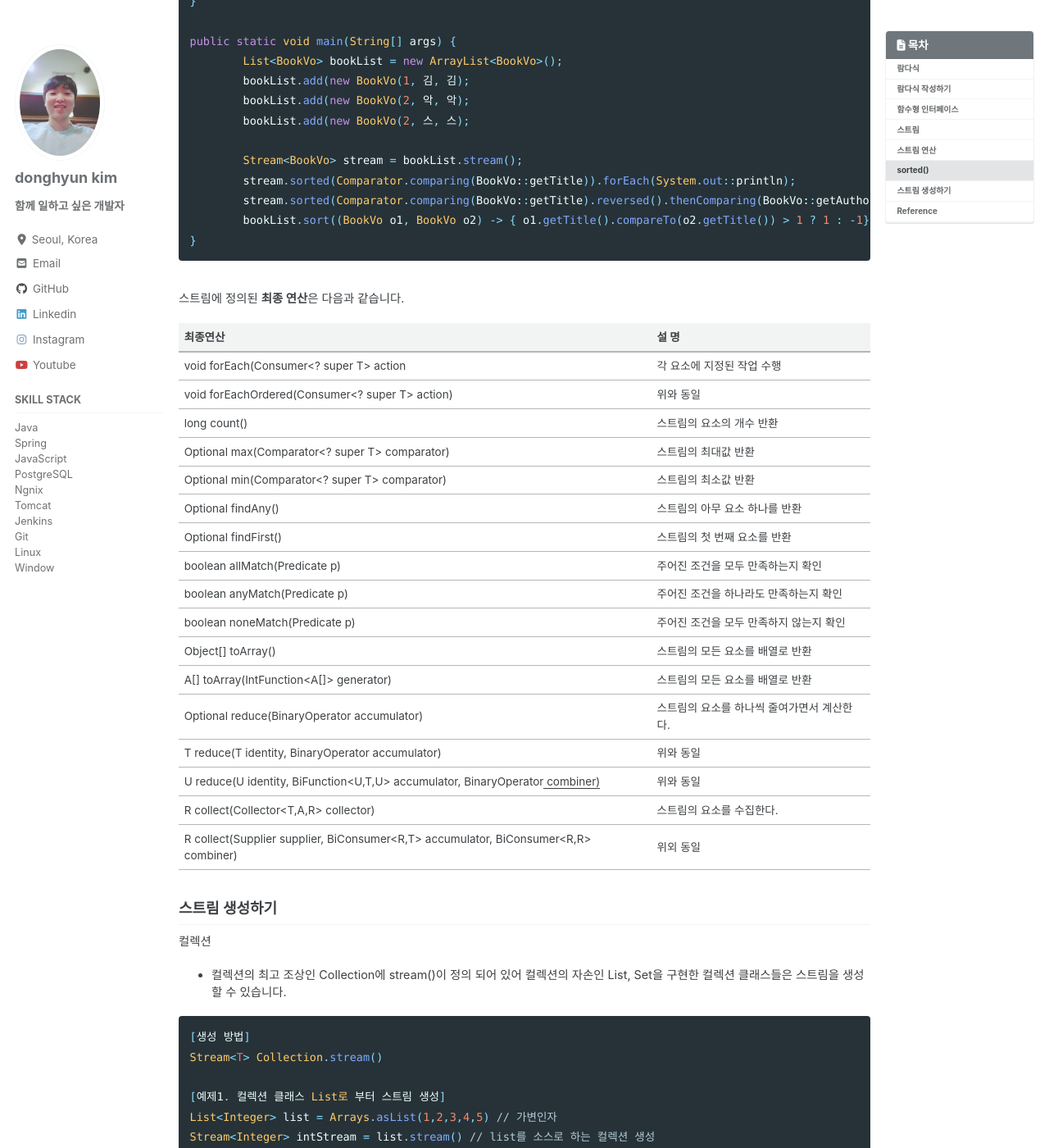
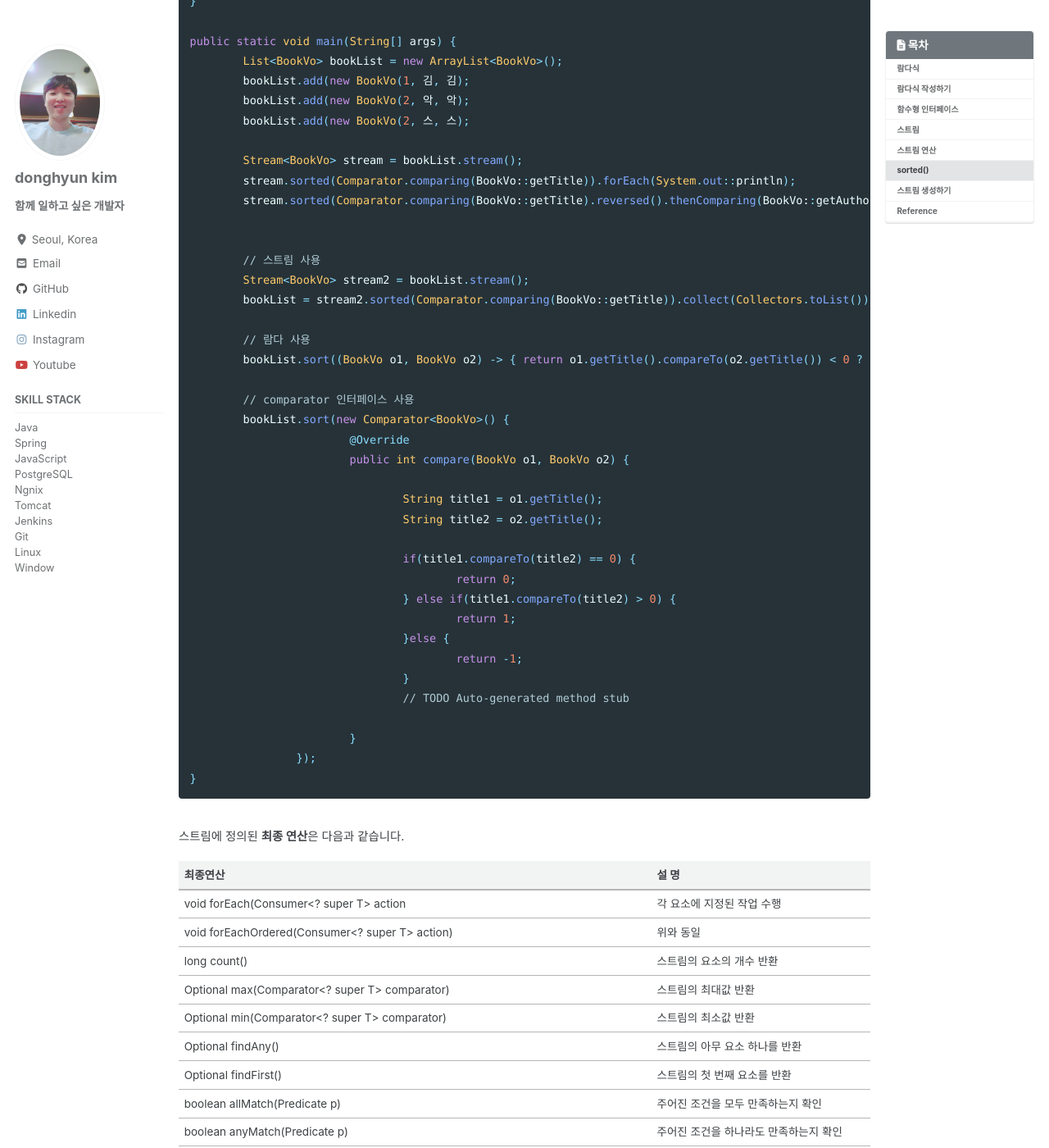
Before and after one commit to dhk5646/dhk5646.github.io, a Jekyll site: the page built from _posts/java/2021-04-22-java-21.md, in a window 1280 px wide and 1400 px high, scrolled down 3965 px. Shown: the whole window at 82% size. Built offline with Jekyll 4.4.1, drawn with Linux system fonts in a browser that asks for light colours; cached includes are drawn as plain includes; nearby versions of some CDN libraries; comment, search, counter and statistics services are not loaded.

Commit message:
정렬방법 정리

````diff
--- a/_posts/java/2021-04-22-java-21.md
+++ b/_posts/java/2021-04-22-java-21.md
@@ -170,7 +170,34 @@ public static void main(String[] args) {
 	Stream<BookVo> stream = bookList.stream();
 	stream.sorted(Comparator.comparing(BookVo::getTitle)).forEach(System.out::println);
 	stream.sorted(Comparator.comparing(BookVo::getTitle).reversed().thenComparing(BookVo::getAuthor)).forEach(System.out::println);
-	bookList.sort((BookVo o1, BookVo o2) -> { o1.getTitle().compareTo(o2.getTitle()) > 1 ? 1 : -1});
+
+
+	// 스트림 사용
+	Stream<BookVo> stream2 = bookList.stream();
+	bookList = stream2.sorted(Comparator.comparing(BookVo::getTitle)).collect(Collectors.toList());
+
+	// 람다 사용
+	bookList.sort((BookVo o1, BookVo o2) -> { return o1.getTitle().compareTo(o2.getTitle()) < 0 ? 1 : -1;});
+
+	// comparator 인터페이스 사용
+	bookList.sort(new Comparator<BookVo>() {
+			@Override
+			public int compare(BookVo o1, BookVo o2) {
+
+				String title1 = o1.getTitle();
+				String title2 = o2.getTitle();
+
+				if(title1.compareTo(title2) == 0) {
+					return 0;
+				} else if(title1.compareTo(title2) > 0) {
+					return 1;
+				}else {
+					return -1;
+				}
+				// TODO Auto-generated method stub
+
+			}
+		});
 }
 ```
 
````
Also changed, not shown: _posts/etc/2021-04-24-etc-5.md (+13 -0 lines).
